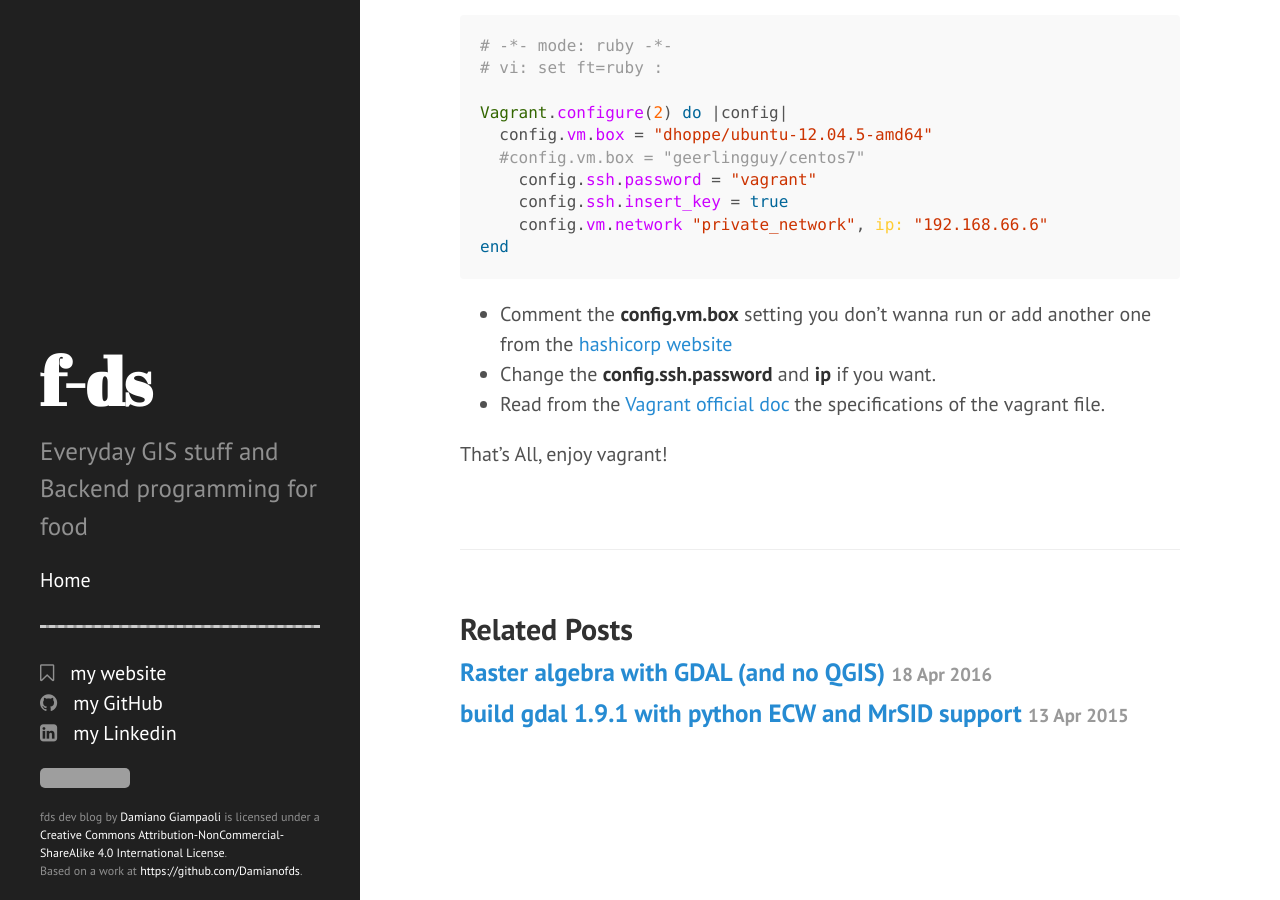
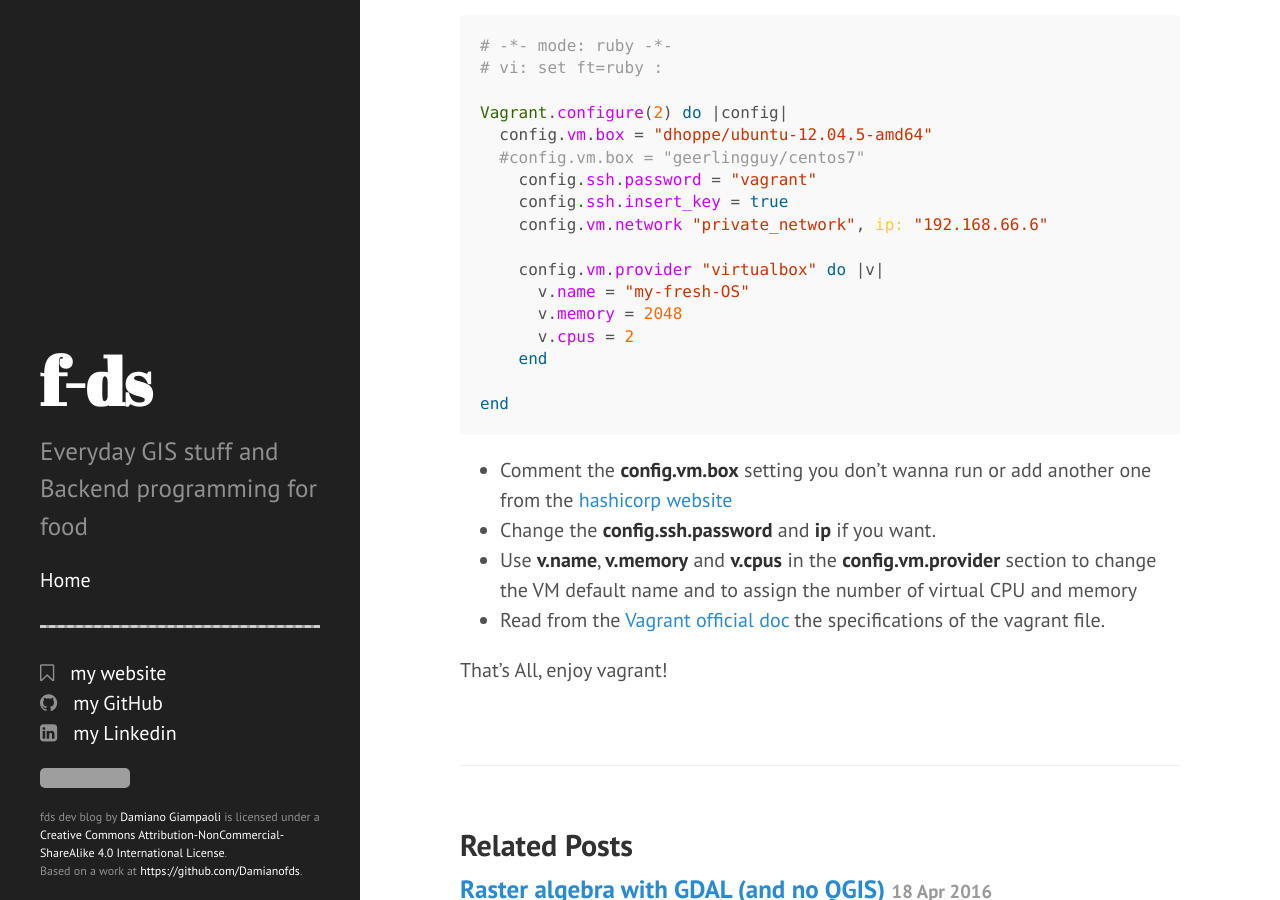
Before and after one commit to f-ds/f-ds.github.io, a Jekyll site: the page built from _posts/2016-04-14-real-vagrant-in-2-minutes-run-ubuntu-or-centos.markdown, in a window 1280 px wide and 900 px high, scrolled down 3751 px. Built offline with Jekyll 4.4.1, drawn with Linux system fonts in a browser that asks for light colours; nearby versions of some CDN libraries; grey boxes are pictures that could not be loaded.

```diff
--- a/_posts/2016-04-14-real-vagrant-in-2-minutes-run-ubuntu-or-centos.markdown
+++ b/_posts/2016-04-14-real-vagrant-in-2-minutes-run-ubuntu-or-centos.markdown
@@ -127,11 +127,19 @@
     config.ssh.password = "vagrant"
     config.ssh.insert_key = true
     config.vm.network "private_network", ip: "192.168.66.6"
+
+    config.vm.provider "virtualbox" do |v|
+      v.name = "my-fresh-OS"
+      v.memory = 2048
+      v.cpus = 2
+    end
+
 end
 ~~~~~~~~~~~~~~~~~~~~~~~~~~~
 
 * Comment the **config.vm.box** setting you don't wanna run or add another one from the [hashicorp website](https://www.virtualbox.org/wiki/Download_Old_Builds_5_0)
 * Change the **config.ssh.password** and **ip** if you want.
+*  Use **v.name**,  **v.memory** and **v.cpus** in the **config.vm.provider** section to change the VM default name and to assign the number of virtual CPU and memory
 * Read from the [Vagrant official doc](https://www.vagrantup.com/docs/vagrantfile/) the specifications of the vagrant file.
 
 
```
